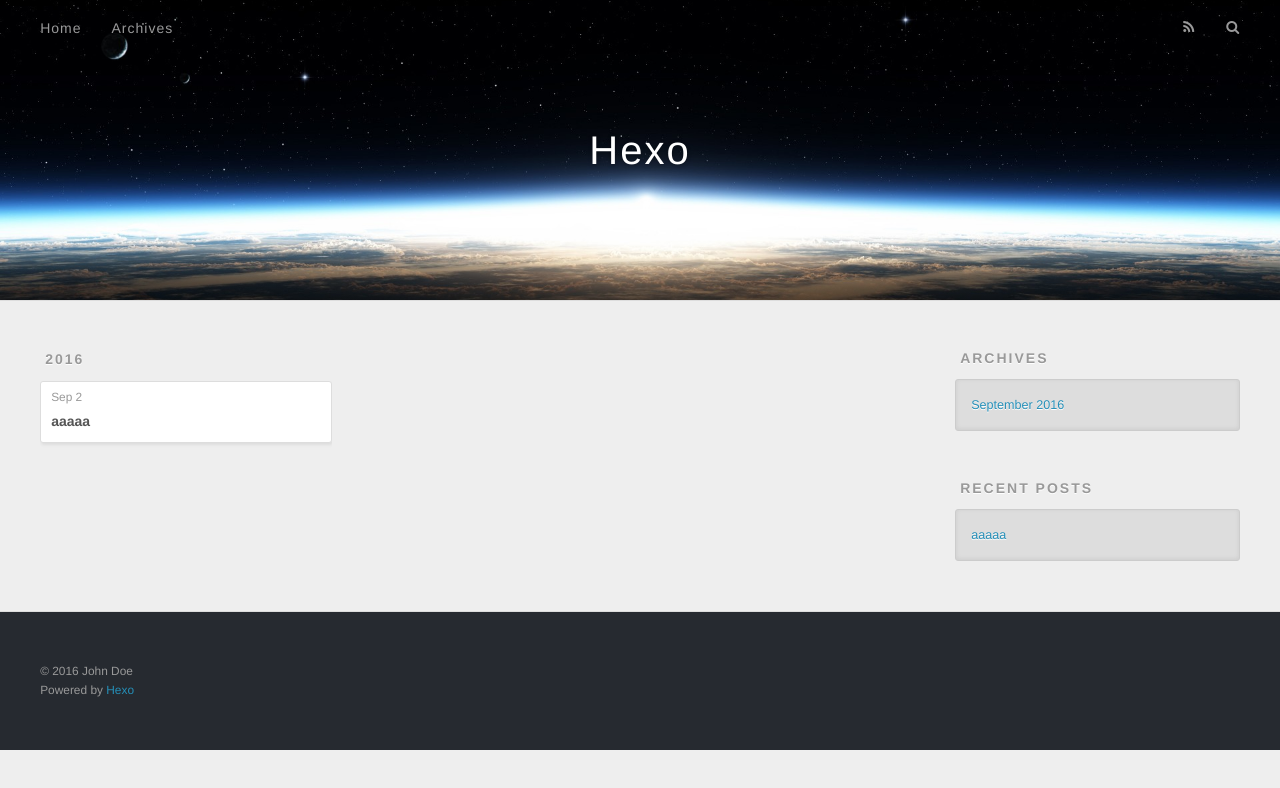
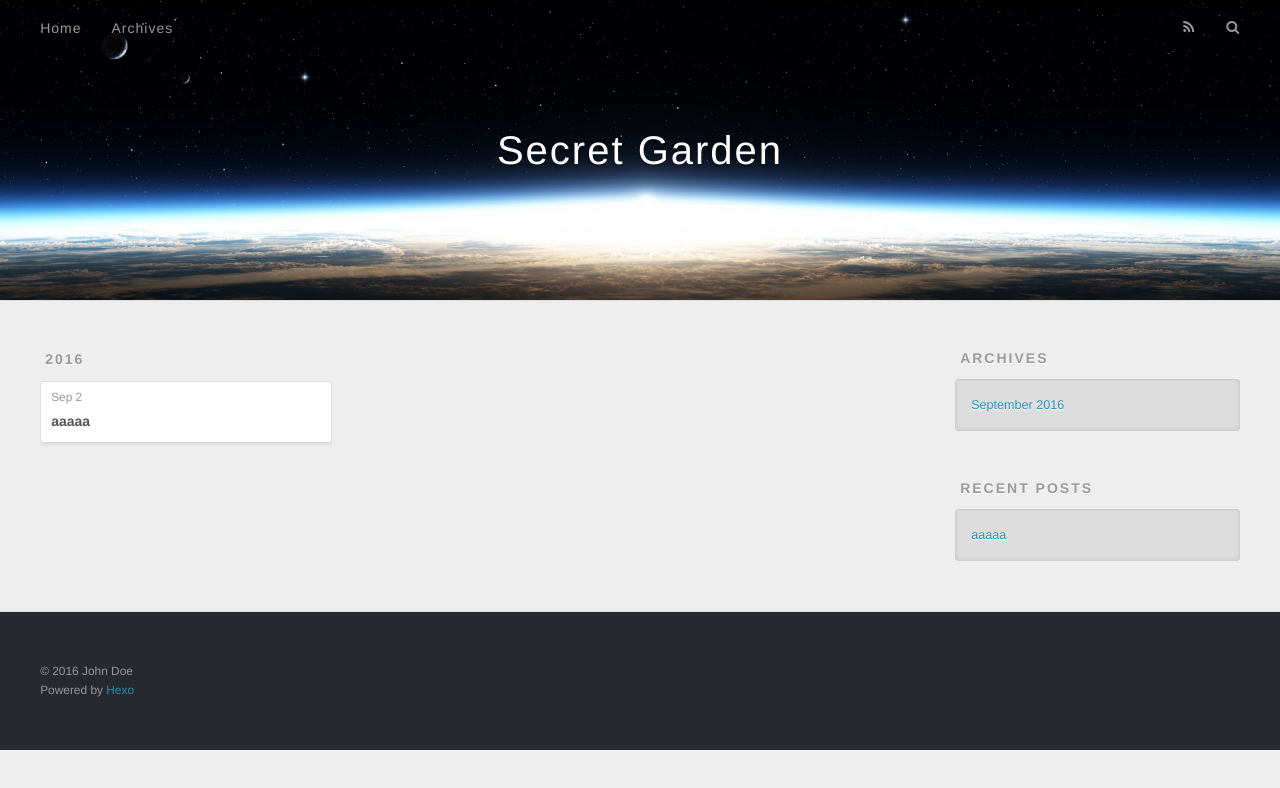
Before and after one commit to buhuipashudeyu/buhuipashudeyu.github.io, a plain HTML site: page archives/2016/09/index.html in a window 1280 px wide. Drawn offline with nearby package versions, Linux system fonts and the light colour scheme.

Commit message:
Site updated: 2016-09-02 22:01:10

```diff
--- a/archives/2016/09/index.html
+++ b/archives/2016/09/index.html
@@ -3,16 +3,16 @@
 <head>
   <meta charset="utf-8">
 
-  <title>Archives: 2016/9 | Hexo</title>
+  <title>Archives: 2016/9 | Secret Garden</title>
   <meta name="viewport" content="width=device-width, initial-scale=1, maximum-scale=1">
   <meta property="og:type" content="website">
-<meta property="og:title" content="Hexo">
+<meta property="og:title" content="Secret Garden">
 <meta property="og:url" content="http://yoursite.com/archives/2016/09/index.html">
-<meta property="og:site_name" content="Hexo">
+<meta property="og:site_name" content="Secret Garden">
 <meta name="twitter:card" content="summary">
-<meta name="twitter:title" content="Hexo">
+<meta name="twitter:title" content="Secret Garden">
 
-    <link rel="alternate" href="/atom.xml" title="Hexo" type="application/atom+xml">
+    <link rel="alternate" href="/atom.xml" title="Secret Garden" type="application/atom+xml">
 
 
     <link rel="icon" href="/favicon.png">
@@ -33,7 +33,7 @@
   <div id="header-outer" class="outer">
     <div id="header-title" class="inner">
       <h1 id="logo-wrap">
-        <a href="/" id="logo">Hexo</a>
+        <a href="/" id="logo">Secret Garden</a>
       </h1>
 
     </div>
```
Also changed, not shown: 2016/09/02/aaaaa/index.html (+4 -4 lines), archives/2016/index.html (+6 -6 lines), archives/index.html (+6 -6 lines), index.html (+6 -6 lines).
